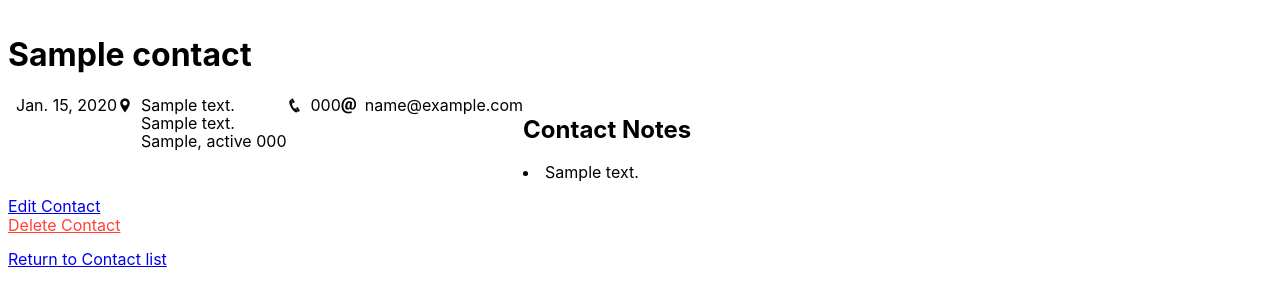
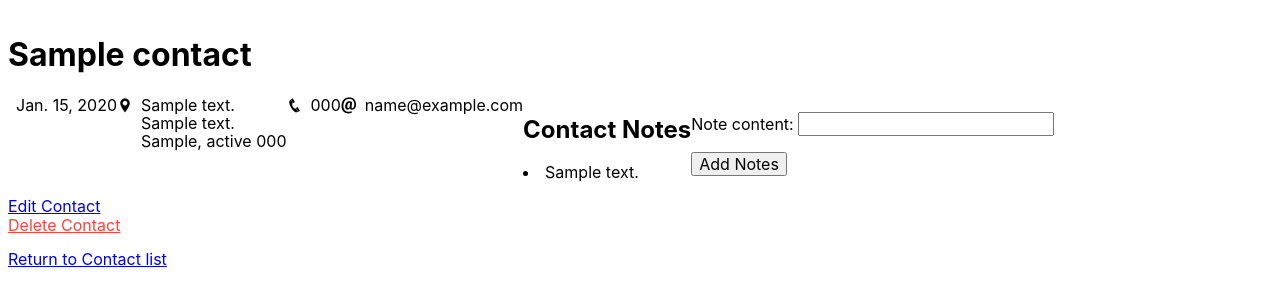
Before and after one commit to Momentum-Team-13/django-uptact-dortizkosobucki, a Django app: page /contacts/1/individual in a window 1280 px wide. Shown: the top 306 px of the page. Run offline with Django 3.2, Linux system fonts and the light colour scheme; tables that the repository leaves empty hold one stand-in row (values such as "Sample post").

Commit message:
note works, add

```diff
--- a/contacts/views.py
+++ b/contacts/views.py
@@ -35,19 +35,6 @@ def edit_contact(request, pk):
         "contact": contact
     })
 
-def add_contact_note(request, pk):
-    contact = get_object_or_404(Contact, pk=pk)
-    if request.method == 'GET':
-        new_note = NoteForm()
-    else:
-        new_note = NoteForm(data=request.POST)
-        if new_note.is_valid():
-            new_note.contact=contact
-            new_note.save(commit=False)
-            new_note.save()
-            return redirect(to='list_contacts')
-    return render (request, "contact/individual_contact.html", {"form": form, "contact":contact})
-
 def delete_contact(request, pk):
     contact = get_object_or_404(Contact, pk=pk)
     if request.method == 'POST':
@@ -58,7 +45,15 @@ def delete_contact(request, pk):
 
 def individual_contact(request, pk):
     contact = get_object_or_404(Contact, pk=pk)
-    return render(request, "contacts/individual_contact.html", {"contact":contact})
+    if request.method == 'GET':
+        note_form = NoteForm()
+    else:
+        note_form = NoteForm(data=request.POST)
+        if note_form.is_valid():
+            new_note=note_form.save(commit=False)
+            new_note.contact=contact
+            new_note.save()
+    return render(request, "contacts/individual_contact.html", {"contact":contact, "form": note_form})
 
 # def view_notes(request, pk):
 #     contact = get_object_or_404(Contact, pk=pk)
--- a/templates/contacts/individual_contact.html
+++ b/templates/contacts/individual_contact.html
@@ -48,18 +48,19 @@
             <li>{{ note }}</li>
             {% endfor %}
         </div>
+
+
+
+        <div>
+            <form action="{% url 'individual_contact' pk=contact.pk %}" method="POST">
+                {% csrf_token %}
+                {{ form.as_p }}
+                <div>
+                    <button type="submit">Add Notes</button>
+                </div>
+            </form>
+        </div>
     </div>
-
-    <!-- <div>
-        <form action="{% url 'add_contact' %}" method="POST">
-            {% csrf_token %}
-            {{ new_note.as_p }}
-            <div>
-                <button type="submit">Add Notes</button>
-            </div>
-        </form>
-    </div> -->
-
     <p>
         <a href="{% url 'edit_contact' pk=contact.pk %}">Edit Contact</a><br>
         <a class="red" href="{% url 'delete_contact' pk=contact.pk %}">Delete Contact</a>
--- a/uptact/urls.py
+++ b/uptact/urls.py
@@ -25,7 +25,6 @@ urlpatterns = [
     path('contacts/<int:pk>/edit/', contacts_views.edit_contact, name='edit_contact'),
     path('contacts/<int:pk>/delete/',contacts_views.delete_contact,name='delete_contact'),
     path('contacts/<int:pk>/individual', contacts_views.individual_contact, name='individual_contact'),
-    path('contacts/<int:pk>/notes/', contacts_views.add_contact_note, name='add_contact_note'),
 ]
 
 if settings.DEBUG:
```
